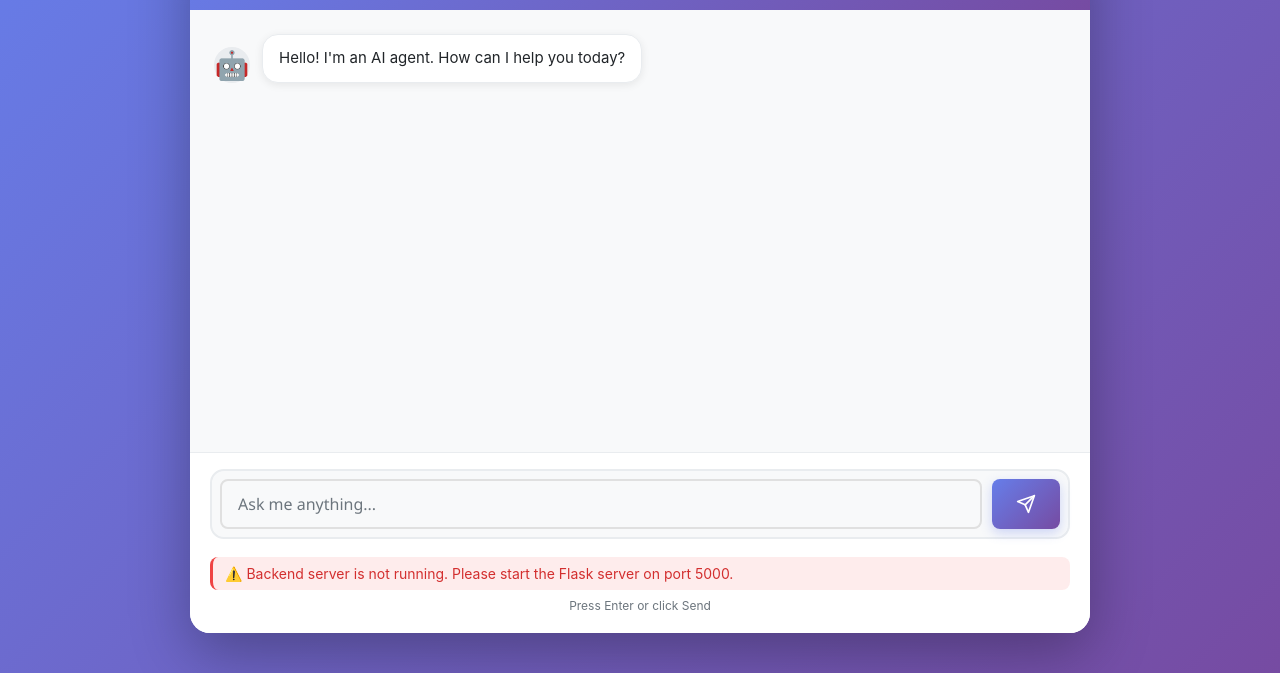
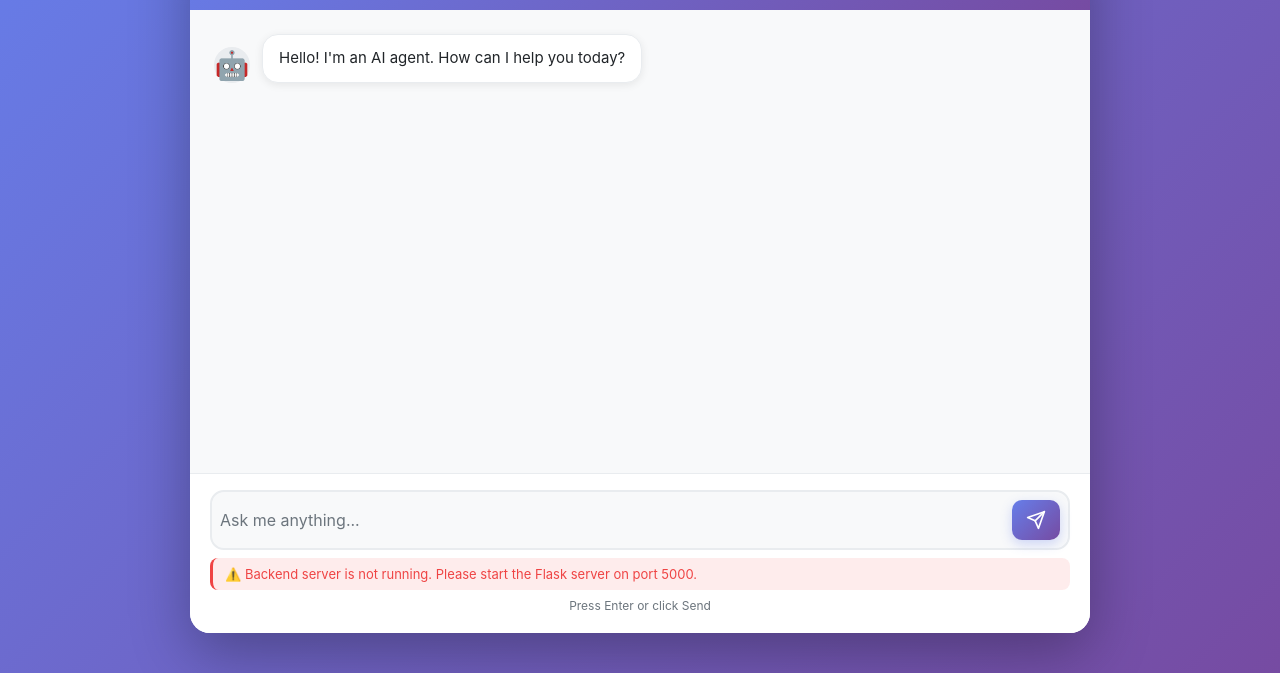
Before and after one commit to akashrajput25/agent, a website: page frontend/index.html in a window 1280 px wide. Shown: the part 127-800 px from the top of the page. Drawn offline with Linux system fonts and the light colour scheme; no server answers.

Commit message:
ui redesign

```diff
--- a/frontend/index.html
+++ b/frontend/index.html
@@ -41,7 +41,7 @@
                             autocomplete="off"
                             class="chat-input"
                         >
-                        <button id="sendBtn" onclick="sendMessage()" class="send-btn" title="Send message (Enter)">
+                        <button id="sendBtn" class="send-btn" title="Send message (Enter)">
                             <svg width="20" height="20" viewBox="0 0 24 24" fill="none" stroke="currentColor" stroke-width="2" stroke-linecap="round" stroke-linejoin="round">
                                 <line x1="22" y1="2" x2="11" y2="13"></line>
                                 <polygon points="22 2 15 22 11 13 2 9 22 2"></polygon>
--- a/frontend/styles.css
+++ b/frontend/styles.css
@@ -383,110 +383,6 @@ body {
         max-width: 95%;
     }
 }
-}
-
-.input-area {
-    padding: 20px;
-    border-top: 1px solid #e0e0e0;
-    background: #fafafa;
-}
-
-.input-wrapper {
-    display: flex;
-    gap: 10px;
-}
-
-#userInput {
-    flex: 1;
-    padding: 12px 16px;
-    border: 2px solid #e0e0e0;
-    border-radius: 8px;
-    font-size: 16px;
-    transition: border-color 0.3s;
-    font-family: 'Segoe UI', Tahoma, Geneva, Verdana, sans-serif;
-}
-
-#userInput:focus {
-    outline: none;
-    border-color: #667eea;
-}
-
-#sendBtn {
-    padding: 12px 24px;
-    background: linear-gradient(135deg, #667eea 0%, #764ba2 100%);
-    color: white;
-    border: none;
-    border-radius: 8px;
-    cursor: pointer;
-    font-size: 16px;
-    font-weight: 600;
-    transition: transform 0.2s, box-shadow 0.2s;
-    display: flex;
-    align-items: center;
-    gap: 8px;
-}
-
-#sendBtn:hover {
-    transform: translateY(-2px);
-    box-shadow: 0 5px 15px rgba(102, 126, 234, 0.4);
-}
-
-#sendBtn:active {
-    transform: translateY(0);
-}
-
-#sendBtn:disabled {
-    opacity: 0.6;
-    cursor: not-allowed;
-    transform: none;
-}
-
-.icon {
-    font-weight: bold;
-}
-
-.error-message {
-    color: #d32f2f;
-    font-size: 14px;
-    margin-top: 10px;
-    display: none;
-}
-
-.error-message.show {
-    display: block;
-}
-
-.loading {
-    display: inline-block;
-    width: 4px;
-    height: 4px;
-    margin: 0 2px;
-    background: #667eea;
-    border-radius: 50%;
-    animation: blink 1.4s infinite;
-}
-
-.loading:nth-child(2) {
-    animation-delay: 0.2s;
-}
-
-.loading:nth-child(3) {
-    animation-delay: 0.4s;
-}
-
-@keyframes blink {
-    0%, 60%, 100% {
-        opacity: 0.3;
-    }
-    30% {
-        opacity: 1;
-    }
-}
-
-/* Scrollbar styling */
-.messages::-webkit-scrollbar {
-    width: 8px;
-}
 
 .messages::-webkit-scrollbar-track {
     background: #f1f1f1;
```
Also changed, not shown: requirements.txt (+5 -4 lines).
